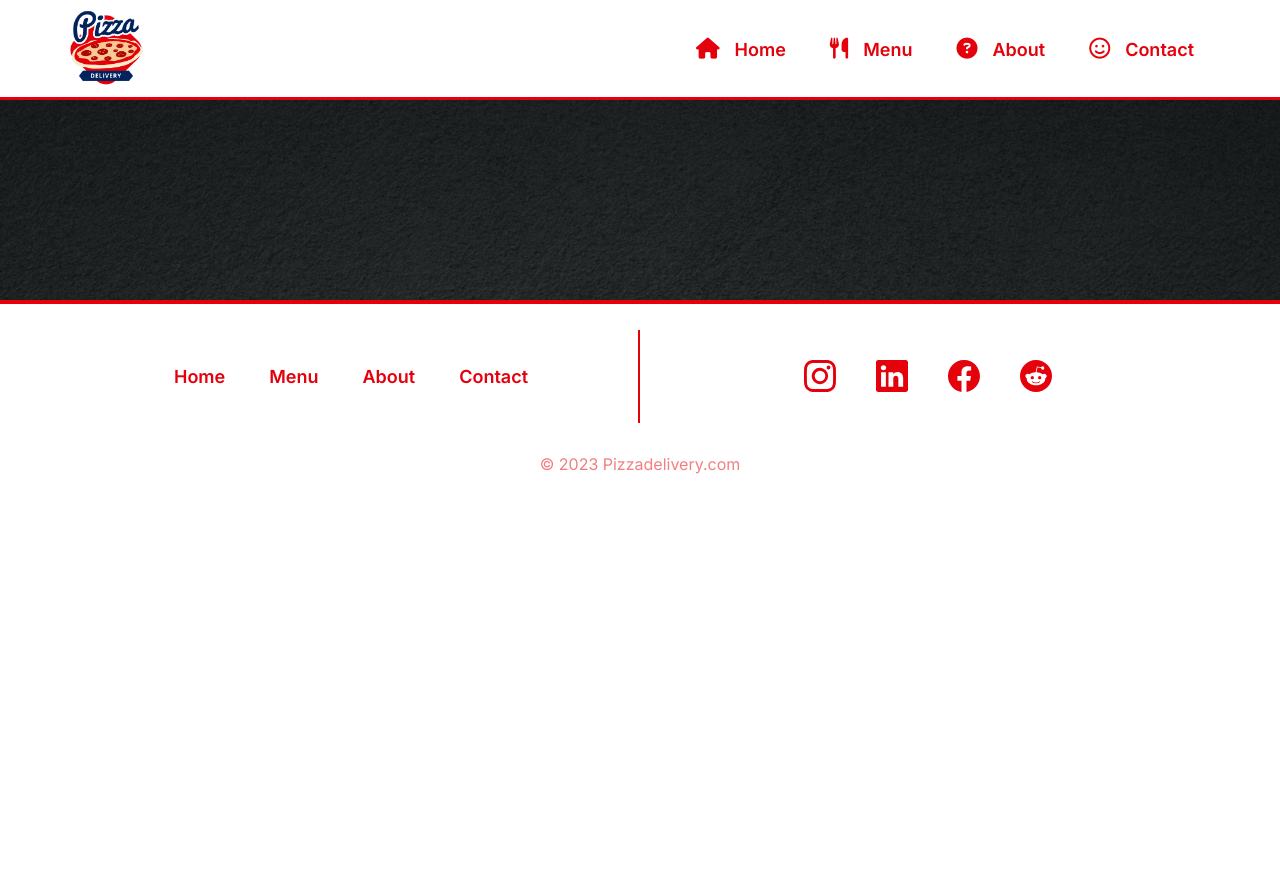
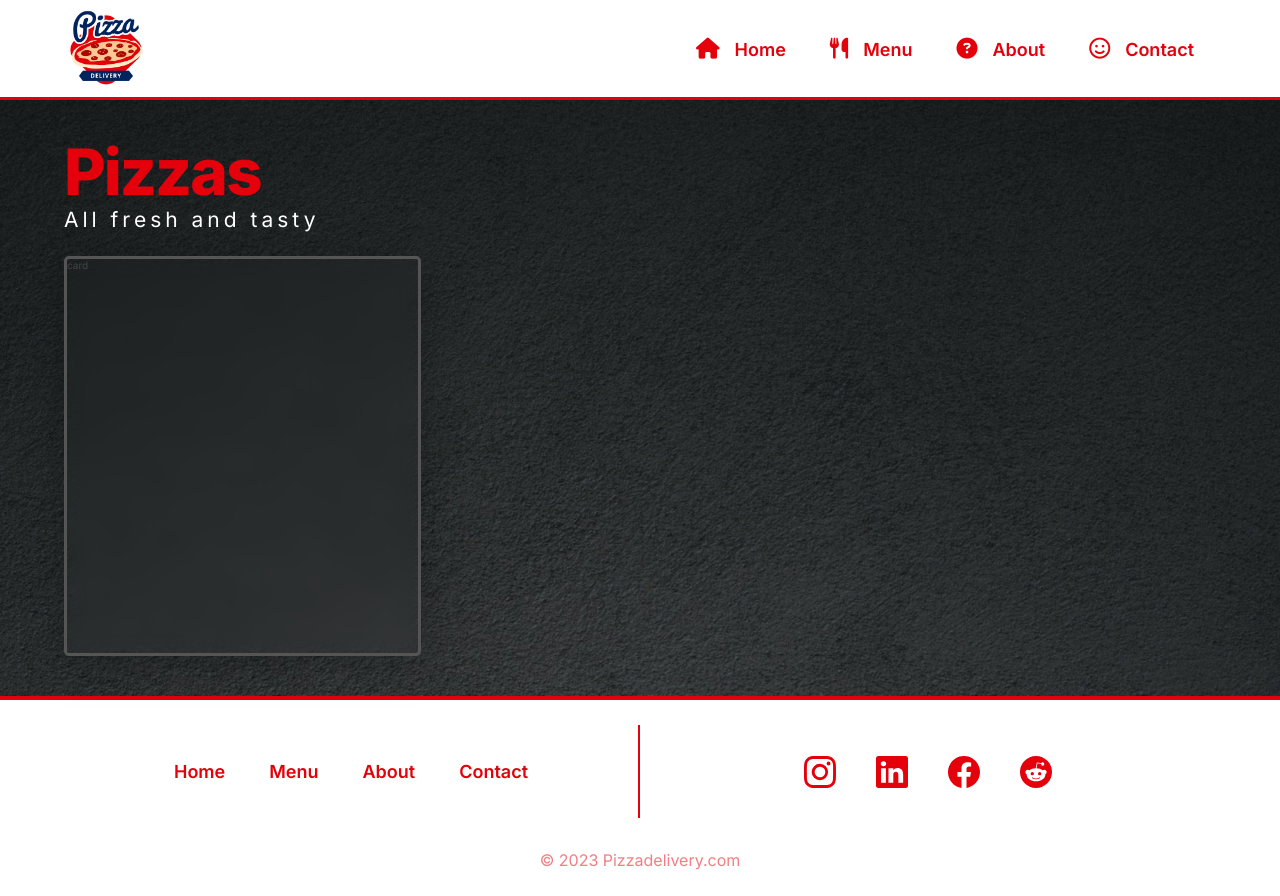
Before and after one commit to Mahyarnafisi/pizza, a React (Create React App) app: page /menu in a window 1280 px wide. Before the commit the page ends 800 px from the top, so only its background shows below. Built offline with nearby package versions, Linux system fonts and the light colour scheme; a web font is replaced by a local one.

Commit message:
adding menu list and menu item , optimizing grid system in menu page

```diff
--- a/src/index.css
+++ b/src/index.css
@@ -1,6 +1,6 @@
 :root {
   --color-white: #ffffff;
-  --color-primary: #ff5100;
+  --color-primary: #ff9b17;
   --color-secondary: #00255e;
   --color-tertiary: #e4010b;
   --color-bg: #f0eeed;
--- a/src/pages/Menu.jsx
+++ b/src/pages/Menu.jsx
@@ -4,7 +4,13 @@ import "../styles/menu.css";
 function Menu() {
   return (
     <div className="menu">
-      <div className="container"></div>
+      <div className="menu__header">
+        <h2 className="menu__title">Pizzas</h2>
+        <p className="menu__title-sub"> All fresh and tasty</p>
+      </div>
+      <div className="menu__list">
+        <div className="menu__item">card</div>
+      </div>
     </div>
   );
 }
--- a/src/styles/menu.css
+++ b/src/styles/menu.css
@@ -6,6 +6,11 @@
   background-repeat: no-repeat;
   background-position: start;
   background-size: cover;
+  display: flex;
+  align-items: center;
+  justify-content: center;
+  flex-direction: column;
+  padding: 4rem 5vw;
 }
 
 .list__link {
@@ -13,3 +18,38 @@
 
   color: #444;
 }
+.menu__header {
+  width: 100%;
+  margin-bottom: 2rem;
+}
+
+.menu__title {
+  font-size: 6.4rem;
+  color: var(--color-tertiary);
+  font-weight: 700;
+  letter-spacing: -2px;
+}
+
+.menu__title-sub {
+  font-size: 2.1rem;
+  font-weight: 300;
+  color: var(--color-white);
+  letter-spacing: 4px;
+}
+
+.menu__list {
+  width: 100%;
+  /* border: 1px solid yellow; */
+  display: grid;
+  grid-template-columns: repeat(auto-fill, minmax(35rem, 1fr));
+  grid-gap: 4rem;
+}
+
+.menu__item {
+  /* background-color: aliceblue; */
+  border-radius: 0.5rem;
+  height: 40rem;
+  border: 3px solid var(--color-text-black);
+  backdrop-filter: blur(10px);
+  box-shadow: 0 1rem 4rem #00000045;
+}
```
